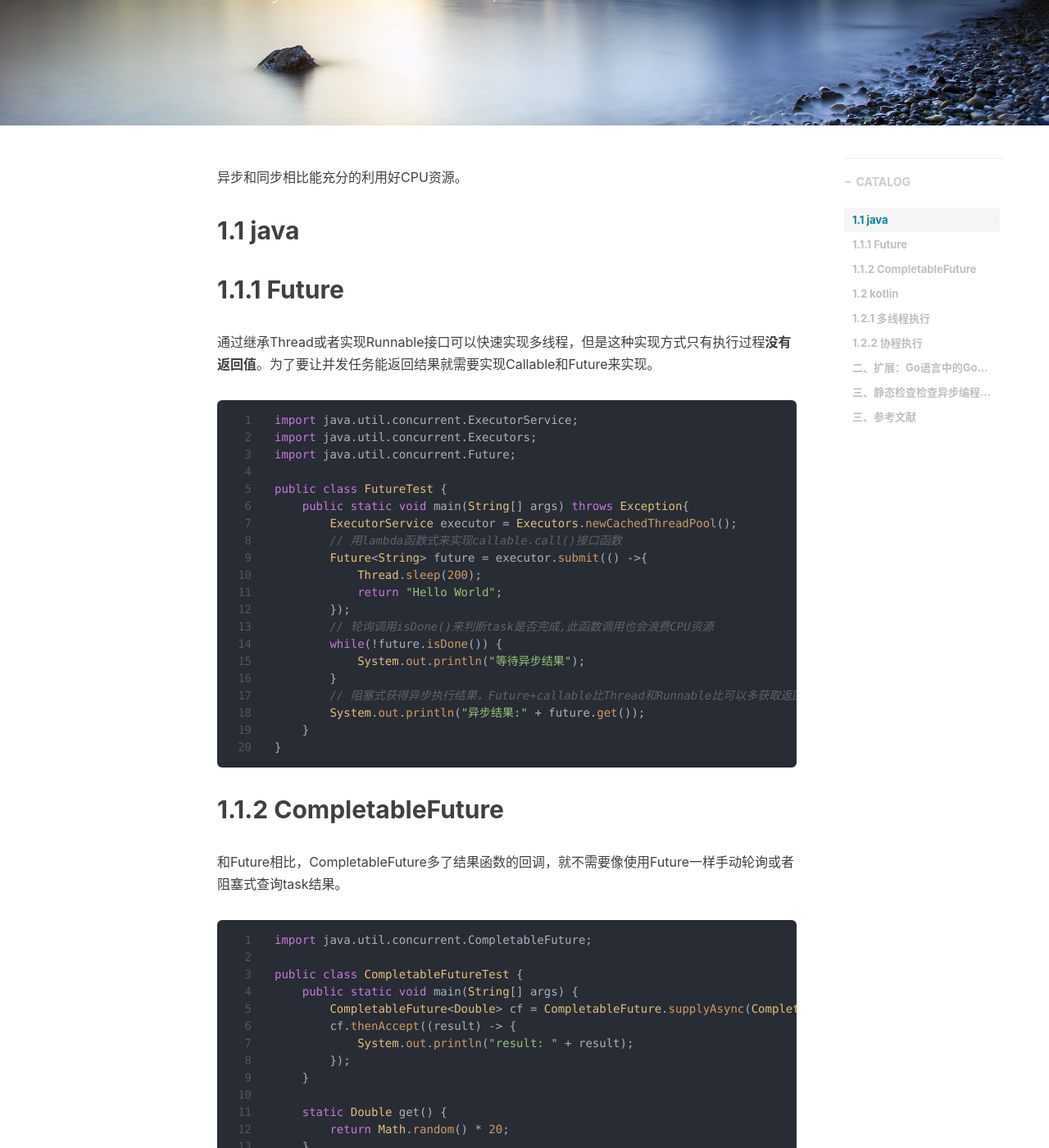
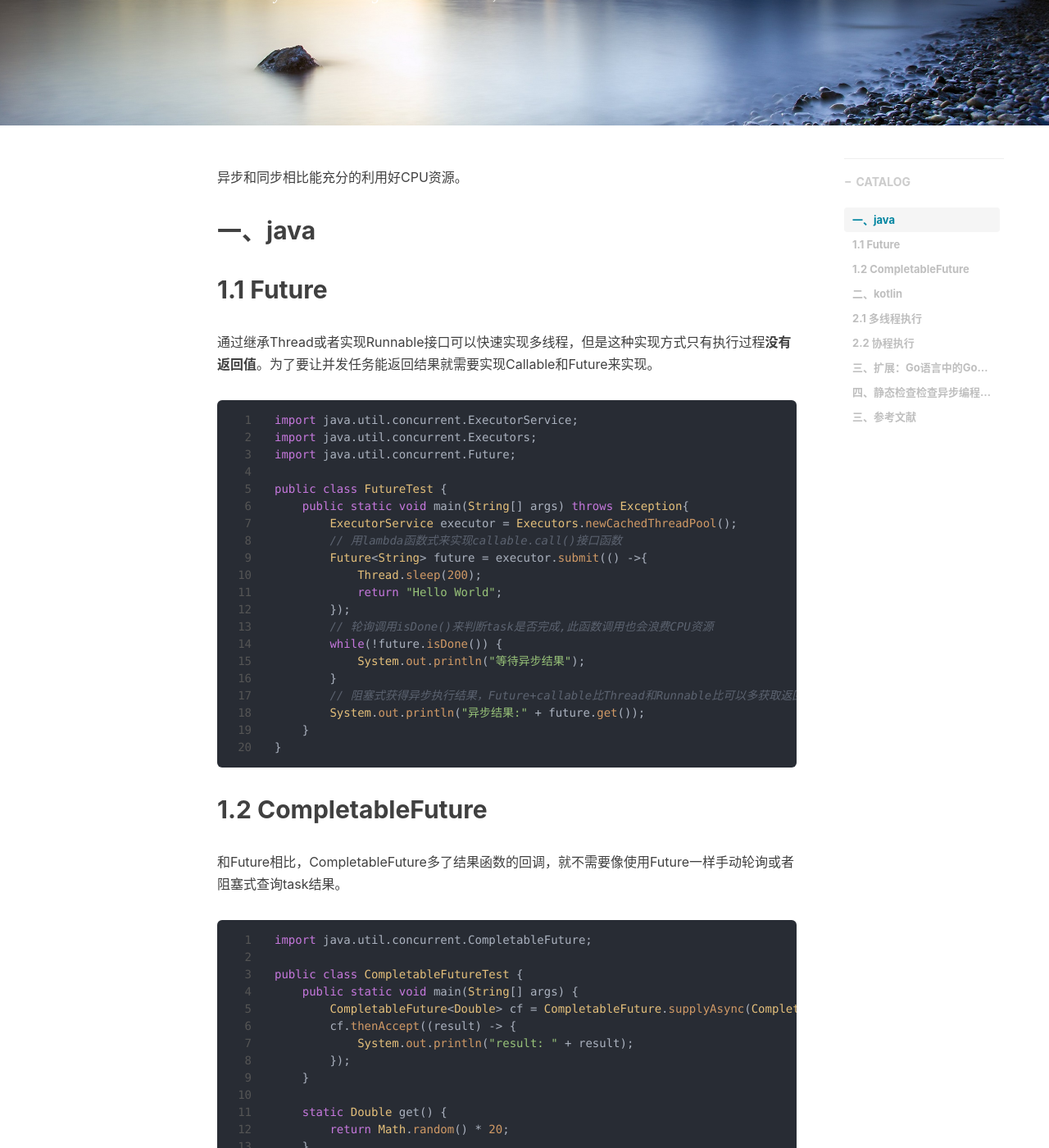
Before and after one commit to shihai1991/shihai1991.github.io, a Jekyll site: the page built from _posts/2021-12-24-java异步编程的静态检查.md, in a window 1280 px wide and 1400 px high, scrolled down 304 px. Shown: the whole window at 82% size. Built offline with Jekyll 4.4.1, drawn with Linux system fonts in a browser that asks for light colours; nearby versions of some CDN libraries; comment, search, counter and statistics services are not loaded; some of the changed text lies outside the part shown.

Commit message:
Update 2021-12-24-java异步编程的静态检查.md

````diff
--- a/_posts/2021-12-24-java异步编程的静态检查.md
+++ b/_posts/2021-12-24-java异步编程的静态检查.md
@@ -10,8 +10,8 @@ time: '2022.06.08 09:49'
 ---
 异步和同步相比能充分的利用好CPU资源。
 
-## 1.1 java
-## 1.1.1 Future
+## 一、java
+## 1.1 Future
 通过继承Thread或者实现Runnable接口可以快速实现多线程，但是这种实现方式只有执行过程**没有返回值**。为了要让并发任务能返回结果就需要实现Callable和Future来实现。
 ```java
 import java.util.concurrent.ExecutorService;
@@ -36,7 +36,7 @@ public class FutureTest {
 }
 ```
 
-## 1.1.2 CompletableFuture
+## 1.2 CompletableFuture
 和Future相比，CompletableFuture多了结果函数的回调，就不需要像使用Future一样手动轮询或者阻塞式查询task结果。
 ```java
 import java.util.concurrent.CompletableFuture;
@@ -55,8 +55,8 @@ public class CompletableFutureTest {
 }
 ```
 
-## 1.2 kotlin
-## 1.2.1 多线程执行
+## 二、kotlin
+## 2.1 多线程执行
 测试的执行代码如下所示，使用`kotlinc -script multiThreads.kts`来执行代码。
 ```kotlin
 import kotlin.concurrent.thread
@@ -86,7 +86,7 @@ main()
 启动线程...: Thread-2
 结束线程 ...: Thread-2
 ```
-## 1.2.2 协程执行
+## 2.2 协程执行
 kotlin执行`corountines`需要安装额外的三方包，但由于kotlin的脚本执行形式没有太好的三方包依赖管理工具，建议安装[kscript](https://github.com/kscripting/kscript)工具来执行kotlin测试脚本。
 ```
 #!/usr/bin/env kscript
@@ -122,9 +122,9 @@ main()
 结束协程...: main
 ```
 
-# 二、扩展：Go语言中的[Goroutine](https://www.topgoer.com/%E5%B9%B6%E5%8F%91%E7%BC%96%E7%A8%8B/goroutine.html)
+# 三、扩展：Go语言中的[Goroutine](https://www.topgoer.com/%E5%B9%B6%E5%8F%91%E7%BC%96%E7%A8%8B/goroutine.html)
 
-# 三、静态检查检查异步编程问题
+# 四、静态检查检查异步编程问题
 pmd、findbugs和sonarqube暂时未找到。
 
 # 三、参考文献
````
